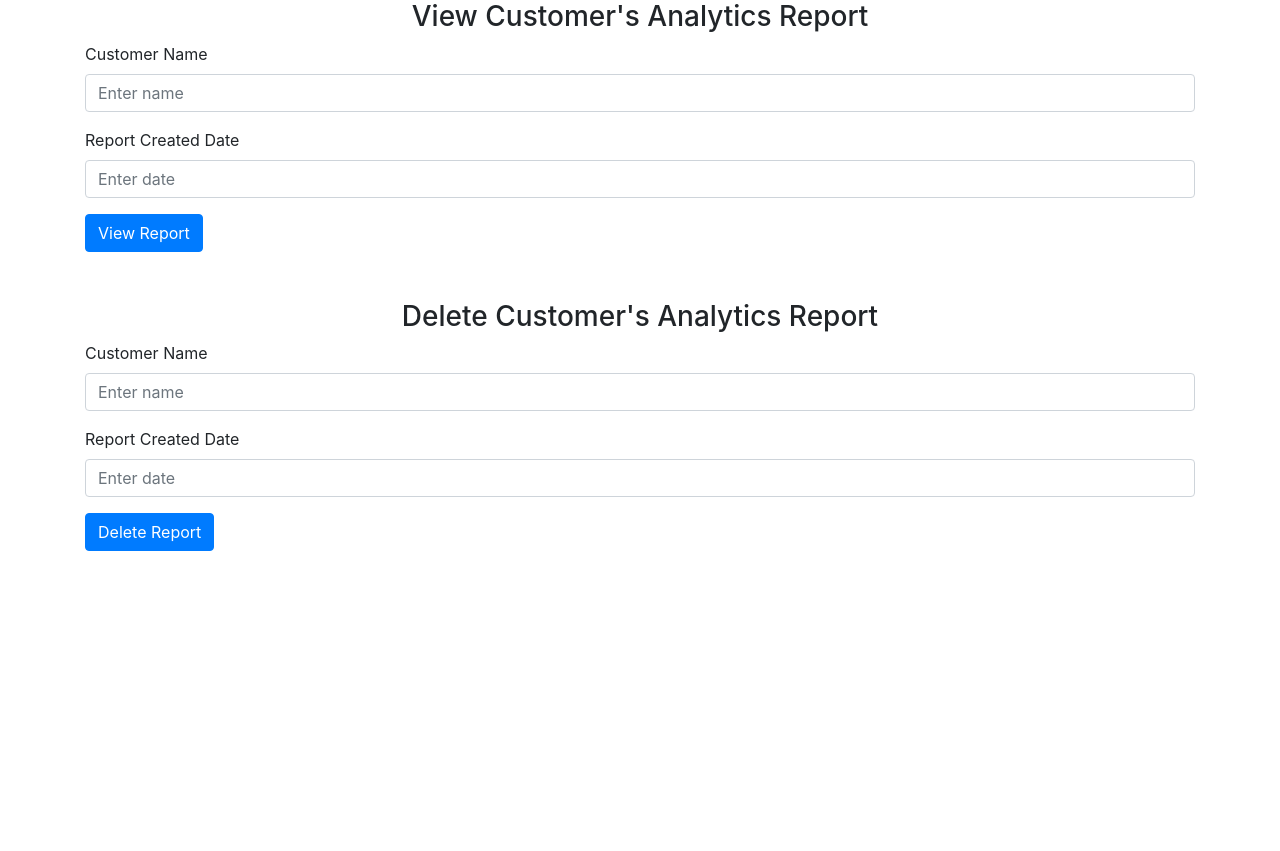
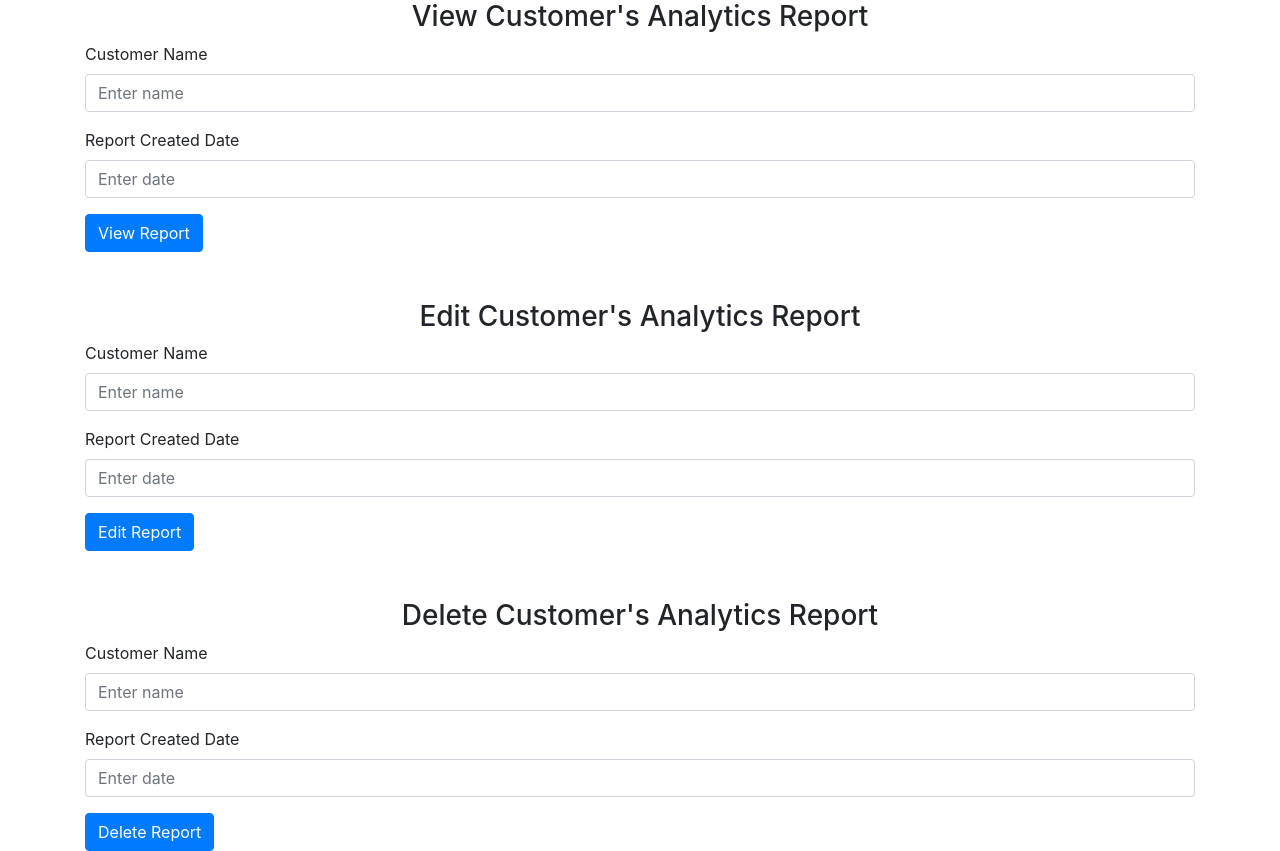
Before and after one commit to scotsun/YuEBaoCashflows, a Flask app: page /crud_analytics_report in a window 1280 px wide. Shown: the part 1098-1949 px from the top of the page. Before the commit the page ends 1649 px from the top, so only its background shows below. Run offline with Flask 2, Linux system fonts and the light colour scheme; some libraries are stand-ins or nearby versions.

Commit message:
completed functionalities

```diff
--- a/website/analytics.py
+++ b/website/analytics.py
@@ -13,8 +13,10 @@ def get_report(customer_id, report_date):
         select * from analytics_report
         where user_id = {customer_id} and report_date = {report_date};
         """
-    data = cassandra.execute(cql)[0]
-    return data
+    data = cassandra.execute(cql)
+    if not data:
+        return None
+    return data[0]
 
 
 def get_customer(customer_name):
@@ -77,13 +79,13 @@ def crud_analytics_report():
                             'report_date': report_date}
         mongo.db.appUser.update({'username': auth_username}, {"$addToSet": {"reports": report_prime_key}})
         cql = f"""
-            insert into analytics_report (user_id, report_date, end_date, num_fdays, property, start_date)
-            values ({customer_id}, {report_date}, {ana_date2}, {num_future_days}, {set(customer_properties)}, {ana_date1})
-            """
+                    insert into analytics_report (user_id, report_date, end_date, num_fdays, property, start_date)
+                    values ({customer_id}, {report_date}, {ana_date2}, {num_future_days}, {set(customer_properties)}, {ana_date1})
+                    """
         cassandra.execute(cql)
+        flash("created report!", category="success")
     elif btn_type == "delete":
         customer_name = request.form.get('customer_name2')
-        print(customer_name)
         customer = get_customer(customer_name)
         if customer is None:
             flash("Customer does not exist, try again.", category='error')
@@ -100,11 +102,51 @@ def crud_analytics_report():
                                 {'$pull': {'reports': {'user_id': customer_id, 'report_date': report_date}}}
                                 )
         cql = f"""
-            delete from analytics_report
-            where user_id = {customer_id} and report_date = {report_date};
-            """
+                    delete from analytics_report
+                    where user_id = {customer_id} and report_date = {report_date};
+                    """
         cassandra.execute(cql)
+        flash("deleted report", category="success")
+    elif btn_type == "edit":
+        customer_id = session.get('to_edit_customer_id', None)
+        report_date = session.get('to_edit_report_date', None)
 
+        # delete
+        mongo.db.appUser.update({'username': auth_username},
+                                {'$pull': {'reports': {'user_id': customer_id, 'report_date': report_date}}}
+                                )
+        cql = f"""
+                    delete from analytics_report
+                    where user_id = {customer_id} and report_date = {report_date};
+                    """
+        cassandra.execute(cql)
+        # insert new
+        new_report_date = int(request.form.get('date'))
+        ana_date1 = int(request.form.get('date1'))
+        ana_date2 = int(request.form.get('date2'))
+
+        if not dates_correct(new_report_date, ana_date1, ana_date2):
+            flash('Ending date should be after staring date, and the report should be created after the ending date',
+                  category='error')
+            return redirect("/edit_report")
+
+        num_future_days = int(request.form.get('num_future_date'))
+        customer_properties = []
+        city = request.form.get('properties_boxes_1')
+        gender = request.form.get('properties_boxes_2')
+        constellation = request.form.get('properties_boxes_3')
+        for elem in [city, gender, constellation]:
+            if elem:
+                customer_properties.append(elem)
+        report_prime_key = {'user_id': customer_id,
+                            'report_date': report_date}
+        mongo.db.appUser.update({'username': auth_username}, {"$addToSet": {"reports": report_prime_key}})
+        cql = f"""
+                    insert into analytics_report (user_id, report_date, end_date, num_fdays, property, start_date)
+                    values ({customer_id}, {new_report_date}, {ana_date2}, {num_future_days}, {set(customer_properties)}, {ana_date1})
+                    """
+        cassandra.execute(cql)
+        flash("updated report!", category="success")
     return render_template("crud_analytics_report.html")
 
 
@@ -126,6 +168,31 @@ def view_all_report_properties():
             return redirect("/crud_analytics_report")
         return render_template("view_all_report_properties.html", user_profile=customer,
                                report_properties=report_properties)
+
+
+@analytics.route('/edit_report', methods=['POST', 'GET'])
+def edit_report():
+    if request.method == "POST":
+        customer_name = request.form.get('customer_name3')
+        customer = get_customer(customer_name)
+        if customer is None:
+            flash("Customer does not exist, try again.", category='error')
+            return redirect("/crud_analytics_report")
+        customer_id = customer['user_id']
+        report_date = int(request.form.get('report_date3'))
+        report_info = get_report(customer_id, report_date)
+        if report_info is None:
+            flash("Incorrect name or date.", category='error')
+            return redirect("/crud_analytics_report")
+        session['to_edit_customer_id'] = customer_id
+        session['to_edit_report_date'] = report_date
+
+        print(session.get('to_edit_customer_id'))
+        print(session.get('to_edit_report_date'))
+
+        return render_template('edit_report.html', name=customer_name, report_date=report_date)
+    else:
+        return redirect("/crud_analytics_report")
 
 
 @analytics.route('/view_report', methods=['POST', 'GET'])
--- a/website/templates/crud_analytics_report.html
+++ b/website/templates/crud_analytics_report.html
@@ -4,7 +4,7 @@
     <h1>Analytics Report</h1>
     <hr>
     <form method="POST">
-        <input type="hidden" name="btn_type" value="create_edit">
+        <input type="hidden" name="btn_type" value="create">
         <h3 align="center">Create Customer's Analytics Report</h3>
         <div class="form-group">
             <label for="customer_name">Customer ID</label>
@@ -63,7 +63,6 @@
         </div>
         <button type="submit" id="submit2" class="btn btn-primary">View All Report Information</button>
     </form>
-
     <br>
     <br>
     <form action="{{url_for('analytics.view_report')}}" method="POST">
@@ -79,6 +78,22 @@
                    placeholder="Enter date" required>
         </div>
         <button type="submit" id="submit2" class="btn btn-primary">View Report</button>
+    </form>
+    <br>
+    <br>
+    <form action="{{url_for('analytics.edit_report')}}" method="POST">
+        <h3 align="center">Edit Customer's Analytics Report</h3>
+        <div class="form-group">
+            <label for="customer_name3">Customer Name</label>
+            <input type="text" class="form-control" name="customer_name3" id="customer_name3"
+                   placeholder="Enter name" required>
+        </div>
+        <div class="form-group">
+            <label for="report_date3">Report Created Date</label>
+            <input type="number" min="0" step="1" class="form-control" name="report_date3" id="report_date3"
+                   placeholder="Enter date" required>
+        </div>
+        <button type="submit" id="submit2" class="btn btn-primary">Edit Report</button>
     </form>
     <br>
     <br>
```
Also changed, not shown: website/templates/edit_report.html (added, +41 -0 lines).
